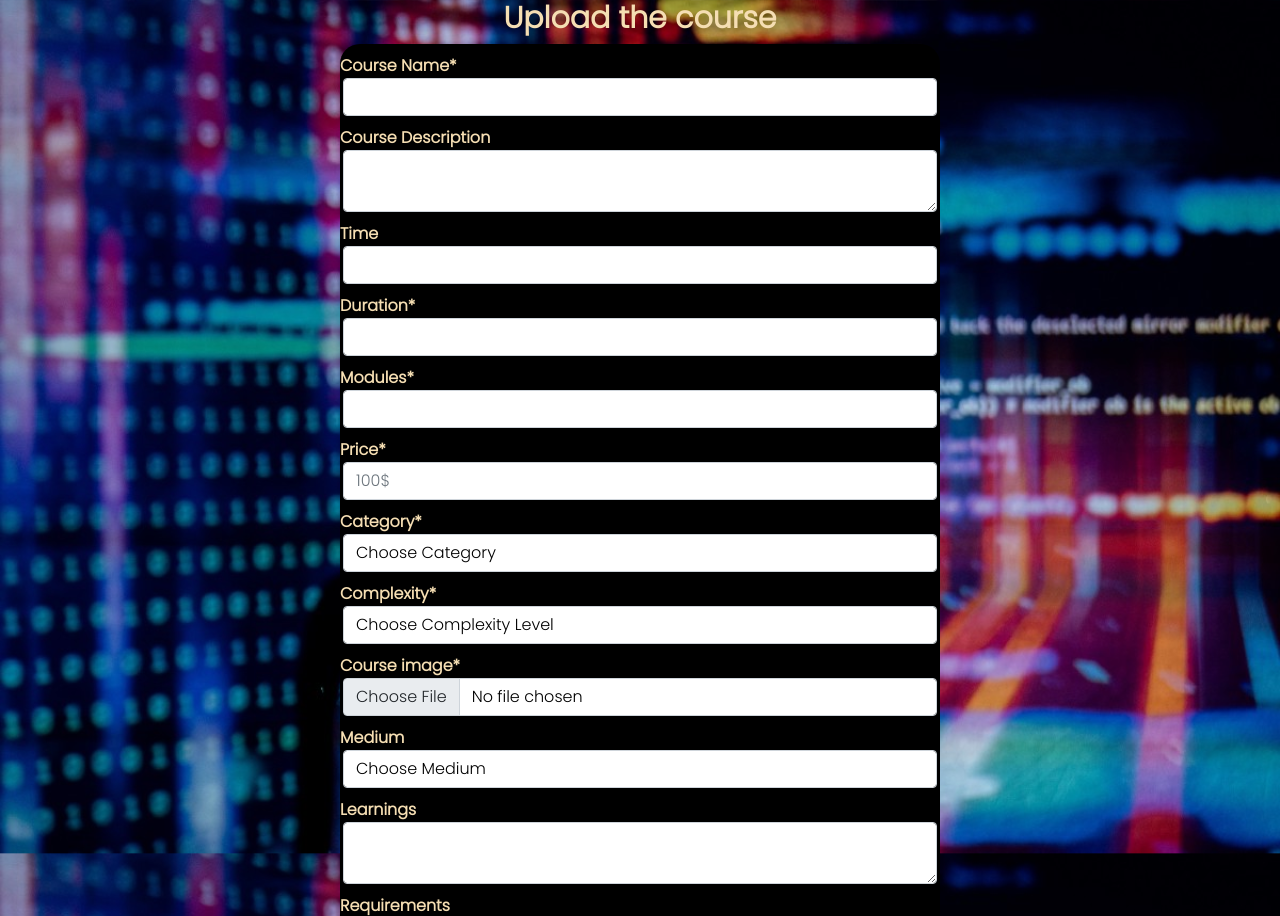
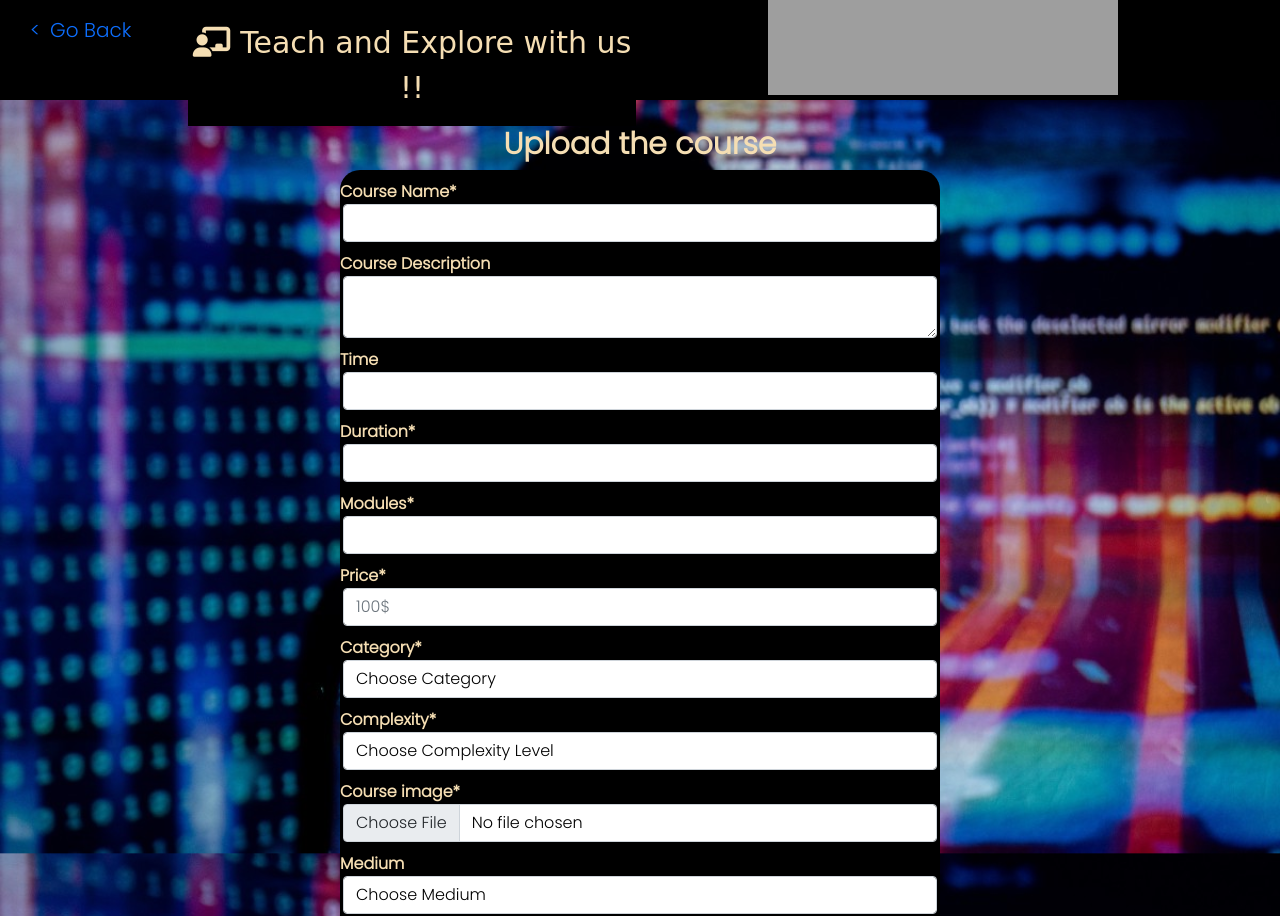
Before and after one commit to DeepakSharma72/Techify, a PHP site: page /Techify/admin/uploadcourses.php in a window 1280 px wide. Shown: the top 916 px of the page. Run offline with PHP 8.4, Linux system fonts and the light colour scheme; some libraries are stand-ins or nearby versions; grey boxes are pictures that could not be loaded.

Commit message:
admin folder done

```diff
--- /dev/null
+++ b/admin/newheader.php
@@ -0,0 +1,89 @@
+<!DOCTYPE html>
+<head>
+    <title>Techify</title>
+    <link rel="icon" type="image/x-icon" href="Dimages/favicon.jpeg">
+    <meta charset="utf-8">
+    <meta name="viewport" content="width=device-width, initial-scale=1">
+    <link href="https://cdn.jsdelivr.net/npm/bootstrap@5.1.3/dist/css/bootstrap.min.css" rel="stylesheet" integrity="sha384-1BmE4kWBq78iYhFldvKuhfTAU6auU8tT94WrHftjDbrCEXSU1oBoqyl2QvZ6jIW3" crossorigin="anonymous">
+    <script src="https://kit.fontawesome.com/ee6725c5d8.js" crossorigin="anonymous"></script>
+    <link rel="preconnect" href="https://fonts.googleapis.com">
+    <link rel="preconnect" href="https://fonts.gstatic.com" crossorigin>
+    <link href="https://fonts.googleapis.com/css2?family=Poppins:wght@300&display=swap" rel="stylesheet">
+    <style>
+        .contain32{
+            font-family: 'Poppins', sans-serif;
+            height: 100px;
+            background-color:black;
+            width: 100%;
+        }
+
+        .contain32 .button{
+            float: left;
+            width: 10%;
+            margin-left: 30px;
+            margin-top: 15px;
+            background-color:black;
+        }
+
+        .contain32 .button a{
+            background-color:black;
+            text-decoration: none;
+            font-size: 20px;
+        }
+
+        .contain32 .button a::before{
+            content: '<';
+            margin-right: 10px;
+        }
+
+        .contain32 .heading32{
+            text-align: center;
+            float: left;
+            width: 35%;
+            margin-left: 30px;
+            color: burlywood;
+            background-color:black;
+            font-family: 'Permanent Marker', cursive;
+        }
+
+        .contain32 .heading32 p{
+            margin-top: 20px;
+            font-size: 30px;
+            background-color:black;
+        }
+
+        .contain32 .heading32 p i{
+            margin-right: 10px;
+            background-color:black;
+        }
+
+        .contain32 .logoT32{
+            float: right;
+            width: 40%;
+            margin-top: 0px;
+            background-color:black;
+            /* height: 20%; */
+        }
+
+        .logoT32 img{
+            height: 100px;
+            width: 350px;
+            transform: translateY(-5%);
+            background-color:black;
+        }
+    </style>
+</head>
+    <div class="contain32">
+        <div class="button">
+            <a href="../index.php">Go Back</a>
+        </div>
+        <div class="heading32">
+            <?php
+                echo '<p><i class="fas fa-chalkboard-teacher"></i>Teach and Explore with us !!</p>';
+
+            ?>
+        </div>
+        <div class="logoT32">
+            <img src="../Dimages/T.jpeg">
+        </div>
+    </div>
--- a/admin/uploadcourses.php
+++ b/admin/uploadcourses.php
@@ -1,5 +1,7 @@
 <!DOCTYPE html>
-
+<?php
+        include 'newheader.php'
+?>
 <head>
     <title>About us</title>
     <link rel="stylesheet" type="text/css">
```
Also changed, not shown: admin/upload/js1.png (added), admin/upload/ml3.png (added).
